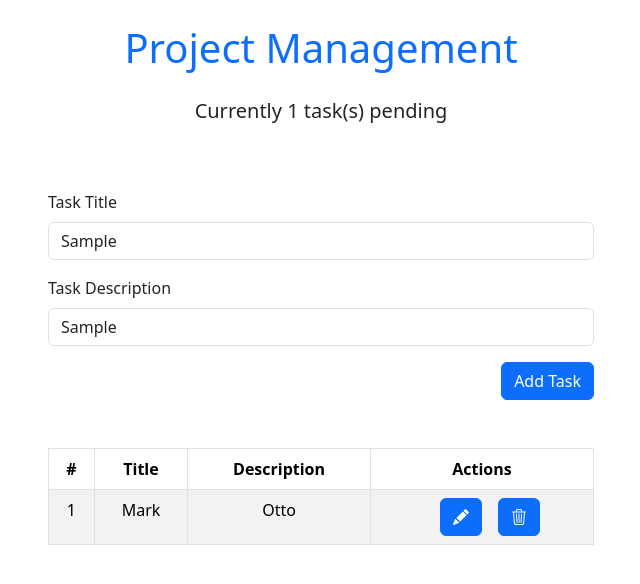
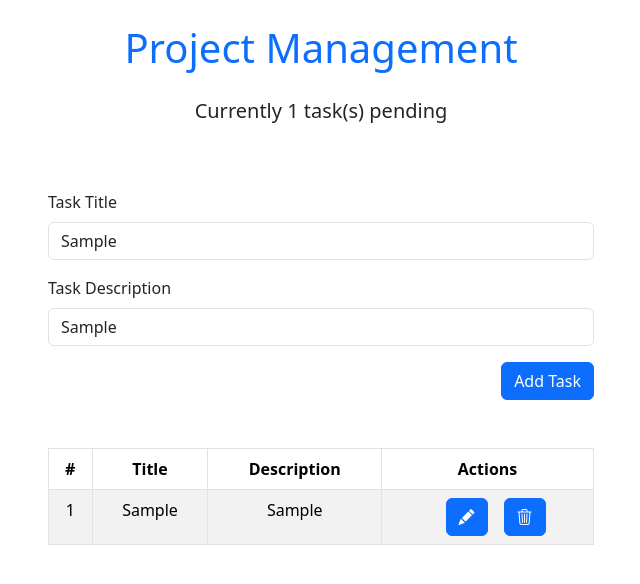
Before and after one commit to arungandhi0503/react-redux, a React (Create React App) app: page / in a window 1280 px wide. Both pictures are taken after typing "Sample", "Sample" into the empty fields and a click on the button "Add Task". Shown: the top 584 px of the page, without its empty margins (319-959 px from the left). Built offline with nearby package versions, Linux system fonts and the light colour scheme.

Commit message:
feature: AddTask list code has been updated

```diff
--- a/src/components/TasksList.js
+++ b/src/components/TasksList.js
@@ -2,12 +2,21 @@ import React, { useState } from "react";
 import { Button } from "react-bootstrap";
 import Table from "react-bootstrap/Table";
 import UpdateModal from './UpdateTask';
+import { useSelector, useDispatch } from "react-redux";
+import { setSelectedTask } from "../slice/tasksSlice";
 
 const TasksList = () => {
-    const updateTask = () => {
-        console.log("update Task");
+    const dispatch = useDispatch();
+    const { tasksList } = useSelector((state) => {
+        return state.tasks;
+    });
+
+    const updateTask = (task) => {
+        console.log("update Task", task);
+        dispatch(setSelectedTask(task))
         setModalShow(true)
     };
+
 
     const deleteTask = () => {
         console.log("delete task");
@@ -26,15 +35,17 @@ const TasksList = () => {
                     </tr>
                 </thead>
                 <tbody>
-                    <tr className="text-center">
-                        <td>1</td>
-                        <td>Mark</td>
-                        <td>Otto</td>
+                    {tasksList && tasksList.map((task, index) => {
+                        return (
+                            <tr className="text-center" key={task.id}>
+                                <td>{index + 1}</td>
+                                <td>{task.title}</td>
+                                <td>{task.description}</td>
                                 <td>
                                     <Button
                                         variant="primary"
                                         className="mx-3"
-                                onClick={() => updateTask()}
+                                        onClick={() => updateTask(task)}
                                     >
                                         <i className="bi bi-pencil-fill"></i>
                                     </Button>
@@ -43,6 +54,8 @@ const TasksList = () => {
                                     </Button>
                                 </td>
                             </tr>
+                        )
+                    })}
                 </tbody>
             </Table>
 
--- a/src/components/UpdateTask.js
+++ b/src/components/UpdateTask.js
@@ -1,13 +1,26 @@
-import React, { useState } from "react";
+import React, { useEffect, useState } from "react";
 import Button from "react-bootstrap/Button";
 import Modal from "react-bootstrap/Modal";
 import Form from 'react-bootstrap/Form';
+import { useDispatch, useSelector } from "react-redux";
+import { updateTaskInList } from '../slice/tasksSlice'
+const UpdateModal = (props) => {
+    const dispatch = useDispatch();
+    const { selectedTask } = useSelector((state) => {
+        return state.tasks
+    });
+    const [title, setTitle] = useState('');
+    const [description, setDescription] = useState('');
+    const [taskId, setTaskId] = useState('');
+    useEffect(() => {
+        setTitle(selectedTask.title);
+        setDescription(selectedTask.description);
+        setTaskId(selectedTask.id);
+    }, [selectedTask]);
 
-const UpdateModal = (props) => {
-    const [title, setTitle] = useState('')
-    const [description, setDescription] = useState('')
-
-    const updateTask = () => {
+    const updateTask = (e) => {
+        e.preventDefault();
+        dispatch(updateTaskInList({ id: taskId, title, description }));
         props.onHide()
     }
     return (
@@ -24,6 +37,7 @@ const UpdateModal = (props) => {
             </Modal.Header>
             <Modal.Body>
                 <Form>
+
                     <Form.Group className="mb-3" controlId="formBasicEmail">
                         <Form.Label>Task Title</Form.Label>
                         <Form.Control
--- a/src/slice/tasksSlice.js
+++ b/src/slice/tasksSlice.js
@@ -2,7 +2,7 @@ import { createSlice, nanoid } from "@reduxjs/toolkit";
 
 const initialState = {
     tasksList: [],
-    selectedList: {}
+    selectedTask: {}
 }
 
 const tasksSlice = createSlice({
@@ -32,7 +32,7 @@ const tasksSlice = createSlice({
             })
         },
         setSelectedTask: (state, action) => {
-            state.selectedList = action.payload;
+            state.selectedTask = action.payload;
         }
     }
 })
```
Lines whose indentation alone changed are shown as unchanged.
